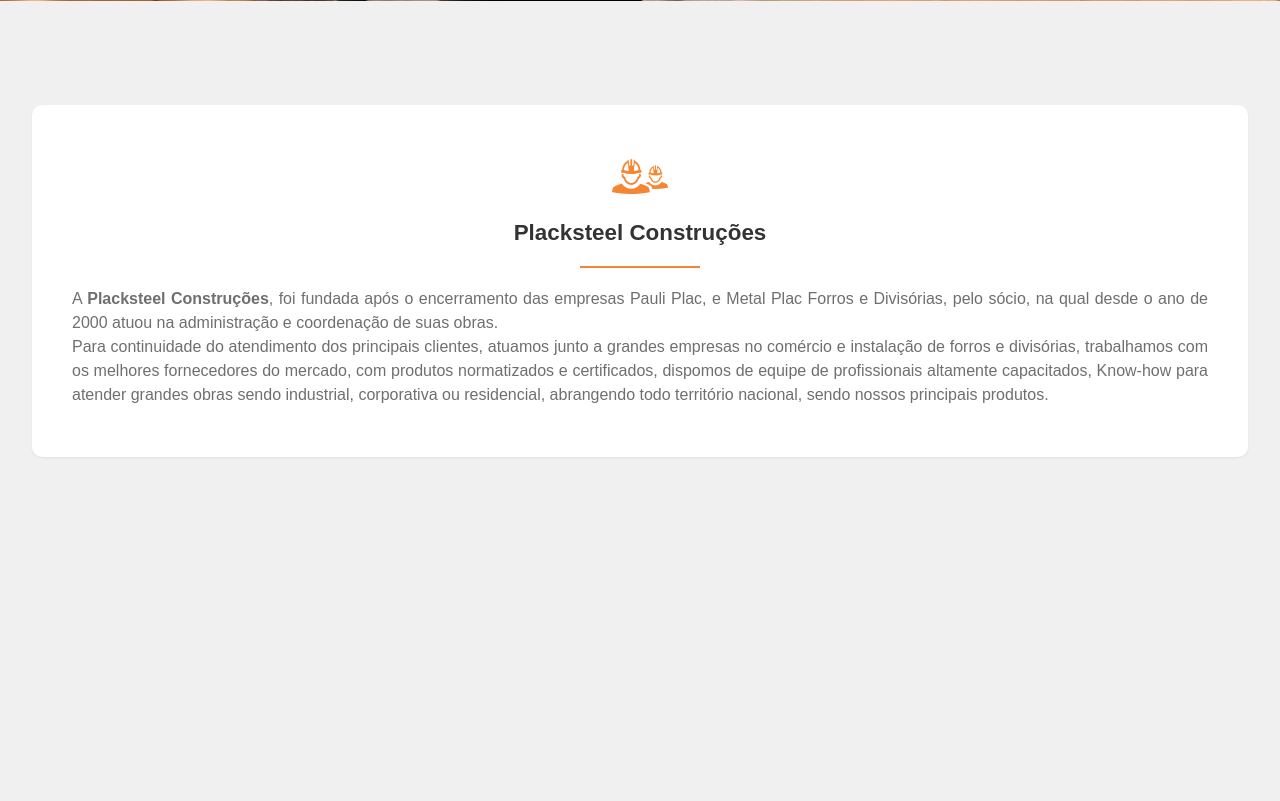
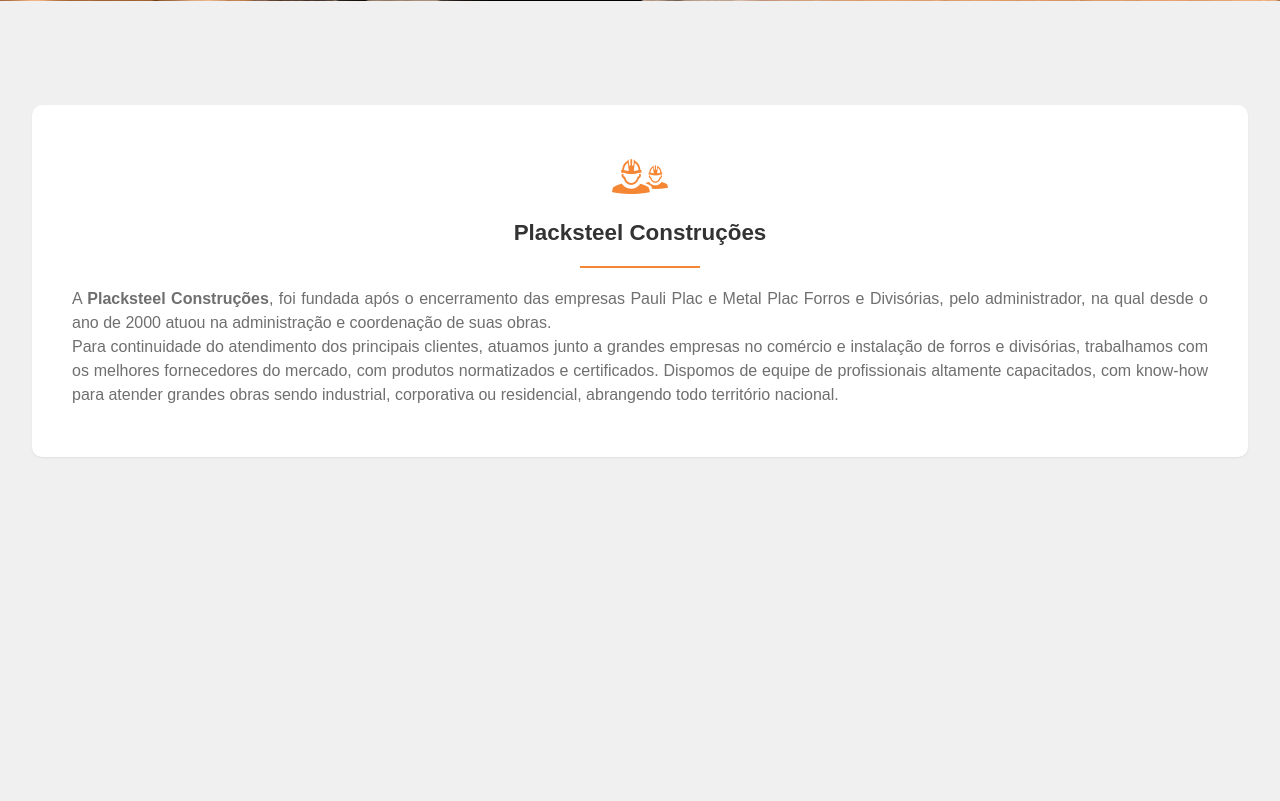
Before and after one commit to OswaldoSoares/placksteel, a Django app: page / in a window 1280 px wide. Shown: the part 2399-3200 px from the top of the page. Run offline with Django 5.2, Linux system fonts and the light colour scheme.

Commit message:
Corrigido texto sobre nós

```diff
--- a/website/templates/website/index.html
+++ b/website/templates/website/index.html
@@ -121,8 +121,8 @@
                 <h2>Placksteel Construções</h2>
                 <div class="line"></div>
                 <div class="text">
-                    <p>A <b>Placksteel Construções</b>, foi fundada após o encerramento das empresas Pauli Plac, e Metal Plac Forros e Divisórias, pelo sócio, na qual desde o ano de 2000 atuou na administração e coordenação de suas obras.</p>
-                    <p>Para continuidade do atendimento dos principais clientes, atuamos junto a grandes empresas no comércio e instalação de forros e divisórias, trabalhamos com os melhores fornecedores do mercado, com produtos normatizados e certificados, dispomos de equipe de profissionais altamente capacitados, Know-how para atender grandes obras sendo industrial, corporativa ou residencial, abrangendo todo território nacional, sendo nossos principais produtos.</p>
+                    <p>A <b>Placksteel Construções</b>, foi fundada após o encerramento das empresas Pauli Plac e Metal Plac Forros e Divisórias, pelo administrador, na qual desde o ano de 2000 atuou na administração e coordenação de suas obras.</p>
+                    <p>Para continuidade do atendimento dos principais clientes, atuamos junto a grandes empresas no comércio e instalação de forros e divisórias, trabalhamos com os melhores fornecedores do mercado, com produtos normatizados e certificados. Dispomos de equipe de profissionais altamente capacitados, com know-how para atender grandes obras sendo industrial, corporativa ou residencial, abrangendo todo território nacional.</p>
             </div>
         </div>
     </section>
```
